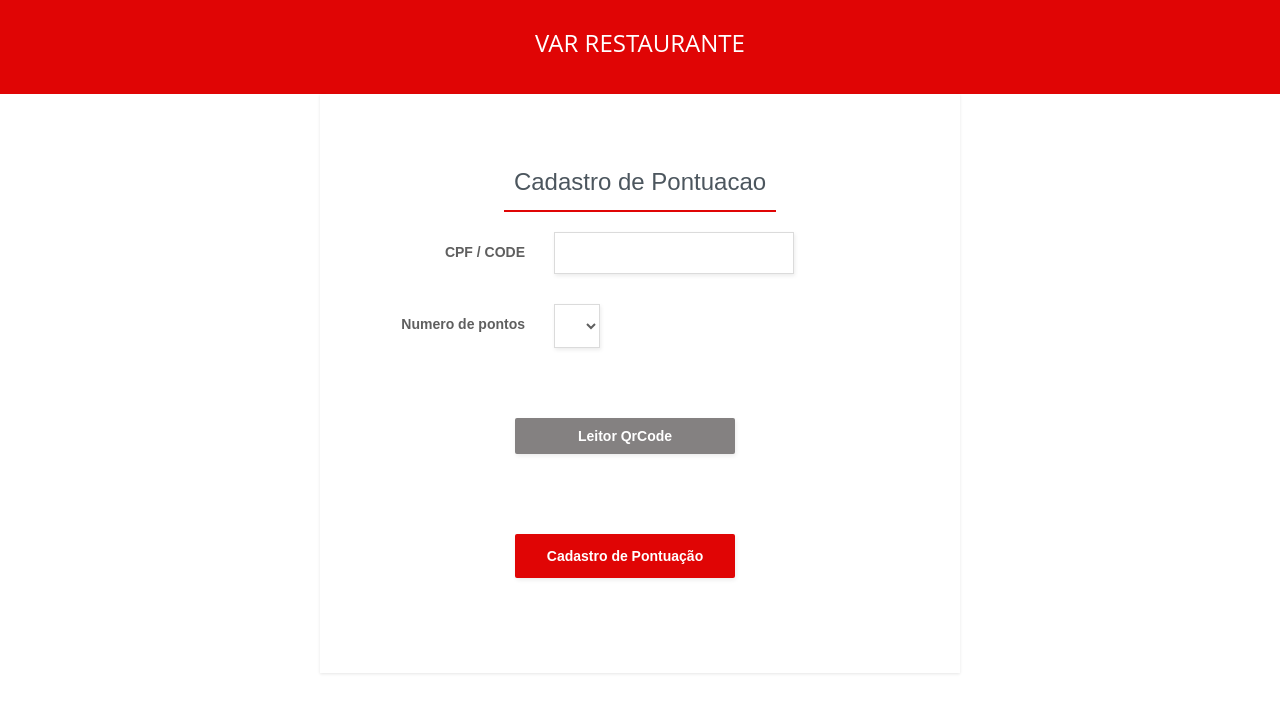
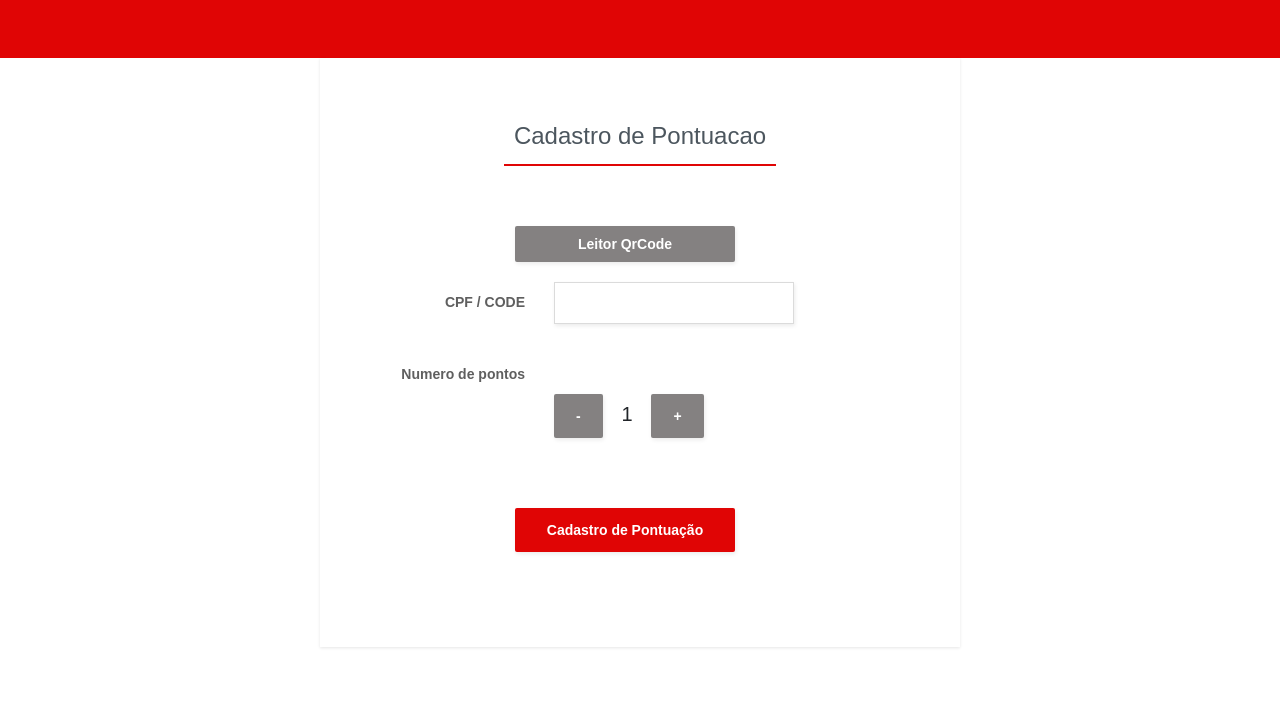
Before and after one commit to ViniciusPo/e-fidelidade, a PHP site: page /cadastro-ponto.php in a window 1280 px wide. Shown: the top 713 px of the page. Run offline with PHP 8.4, Linux system fonts and the light colour scheme; some libraries are stand-ins or nearby versions.

Commit message:
Correcao Safari (IOS) / Adicao de temas / Cadastro de ponto completo / Lista de cartoes de usuario completa

```diff
--- a/assets/demo.css
+++ b/assets/demo.css
@@ -135,3 +135,7 @@ ul li{
 .tz-link span{
 	color: #da431c;
 }
+
+video#preview.active {
+    transform: scaleX(1) !important;
+}
--- a/assets/form-basic.css
+++ b/assets/form-basic.css
@@ -119,6 +119,13 @@ html{
     margin: 40px 0px 0;
 }
 
+video#preview.active {
+    transform: scaleX(1) !important;
+    width: 50%;
+    margin-top: 15px;
+    max-height: 700px;
+}
+
 /*	Making the form responsive. Remove this media query
     if you don't need the form to work on mobile devices. */
 
@@ -159,6 +166,17 @@ html{
 
     .form-basic button{
         margin: 0;
+        padding: 14px 0px;
+    }
+
+    .form-basic button.minus-plus-btn{
+        margin: 0;
+        padding: 14px 22px;
+    }
+
+    video#preview.active {
+        width: 100%;
+        max-height: 400px;
     }
 
 }
--- a/cadastro-ponto.php
+++ b/cadastro-ponto.php
@@ -3,14 +3,22 @@
 
 <head>
 
+    <title>e-Fidelidade</title>
+
 	<meta charset="utf-8">
 	<meta http-equiv="X-UA-Compatible" content="IE=edge">
 	<meta name="viewport" content="width=device-width, initial-scale=1">
+
+	<!-- Apple configuration for Web Application -->
     <meta name="apple-mobile-web-app-capable" content="yes">
+    <meta name="apple-mobile-web-app-title" content="e-Fidelidade">
+    <link rel="apple-touch-icon" href="/img/Logo-e-Fidelidade.png">
+    <link rel="apple-touch-startup-image" href="/img/logo.png">
+    <meta name="apple-mobile-web-app-status-bar-style" content="red">
 
-	<title>e-Fidelidade</title>
+    <meta name="theme-color" content="#e00505">
 
-	<link rel="shortcut icon" href="/img/logo.png">
+	<link rel="shortcut icon" href="/img/Logo-e-Fidelidade.png">
 
 	<link rel="stylesheet" href="assets/demo.css">
 	<link rel="stylesheet" href="assets/form-basic.css">
@@ -38,7 +46,7 @@
 <body ng-app="myApp" ng-controller="cadastroPontoController">
 
 	<header>
-		<h1 style="text-align:center;width: 100%;">VAR RESTAURANTE</h1>
+		<h1 style="text-align:center;width: 100%;">{{nomeDoRestaurante}}</h1>
     </header>
 
 
@@ -54,12 +62,22 @@
 
         <form class="form-basic" method="post">
 
-            <div style="margin-bottom:20px;">
-                <h3>{{MensagemRetorno}}</h3>
+            <div style="margin-bottom:10px;">
+                <h5>{{MensagemRetorno}}</h5>
             </div>
 
             <div class="form-title-row" style="margin-bottom:20px;">
                 <h1>Cadastro de Pontuacao</h1>
+            </div>
+
+            <div class="col-md-12 row" style="margin-bottom:20px; text-align:center;">
+
+                <div class="col-md-3 col-1"></div>
+                <div class="col-md-6 col-10">
+                    <button class="col-md-12 button-qrcode-reader" ng-click="AbrirCamera()">Leitor QrCode </button>
+                </div>
+                <div class="col-md-3 col-1"></div>
+
             </div>
 
             <div class="form-row">
@@ -70,36 +88,21 @@
             </div>
 
             <div class="form-row">
-                <label>
+                <label style="text-align: center;">
                     <span>Numero de pontos</span>
-                    <select name="dropdown" ng-model="pontos.numero">
-                        <option value="1">1</option>
-                        <option value="2">2</option>
-                        <option value="3">3</option>
-                        <option value="4">4</option>
-						<option value="5">5</option>
-                        <option value="6">6</option>
-                    </select>
+                    <button class="minus-plus-btn" style="background-color: #848181;" ng-click="menos()">-</button>
+                        <h5 style="margin:0px 15px;">{{pontos.numero}}</h5>
+                    <button class="minus-plus-btn" style="background-color: #848181;" ng-click="mais()" >+</button>
                 </label>
             </div>
 
-            <div class="col-md-12 row" style="margin-bottom:40px;">
+            <div class="col-md-12 col-12 row" style="margin-bottom:40px;">
 
-                <div class="col-md-3"></div>
-                <div class="col-md-6">
-                    <button class="col-md-12 button-qrcode-reader" ng-click="AbrirCamera()">Leitor QrCode </button>
-                </div>
-                <div class="col-md-3"></div>
-
-            </div>
-
-            <div class="col-md-12 row" style="margin-bottom:40px;">
-
-                <div class="col-md-3"></div>
-                <div class="col-md-6">
+                <div class="col-md-3 col-1"></div>
+                <div class="col-md-6 col-10">
                     <button class="col-md-12" ng-click="cadastrarPontuacao(pontos)">Cadastro de Pontuação</button>
                 </div>
-                <div class="col-md-3"></div>
+                <div class="col-md-3 col-1"></div>
             </div>
 
         </form>
--- a/js/Controller/cadastroPontoController.js
+++ b/js/Controller/cadastroPontoController.js
@@ -2,17 +2,31 @@ app.controller('cadastroPontoController', function($scope, $window, $http, $loca
 
 $scope.pontos = {};
 
+$scope.pontos.numero = 1;
+
+$scope.nomeDoRestaurante = $location.search().nomeRestaurante;
+
+$scope.mais = function(){
+    $scope.pontos.numero = $scope.pontos.numero + 1;
+}
+
+$scope.menos = function(){
+    if($scope.pontos.numero <= 1){
+        $scope.pontos.numero = 1;
+    }else{
+        $scope.pontos.numero = $scope.pontos.numero - 1;
+    }
+}
 
 $scope.cadastrarPontuacao = function(pontos){
 
 
-    if(pontos.code.length > 0){
+    if(pontos.code == undefined){
+        pontos.code = $("#cpf_code").val();
+    }
 
-    }else{
-       pontos.code = $("#cpf_code").val();
-    }
     pontos.idRestaurante = $location.search().idRestaurante;
-    console.log(pontos);
+
      $http({
           method: 'POST',
           url: 'phps/cadastrar_ponto.php',
```
Also changed, not shown: index.php (+11 -3 lines), js/Controller/loginController.js (+4 -3 lines), js/Controller/userController.js (added, +23 -0 lines), main_client.php (renamed from index-client.php, +30 -37 lines), phps/info_cartoes_usuario.php (added, +48 -0 lines), phps/login_shop.php (+6 -2 lines), manifest.json, 1 other file.
